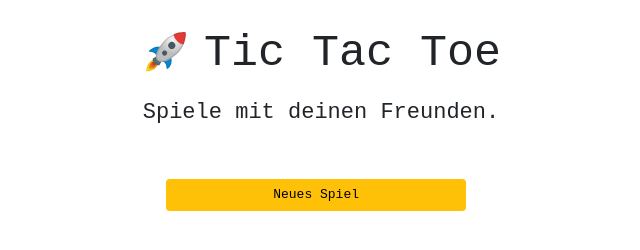
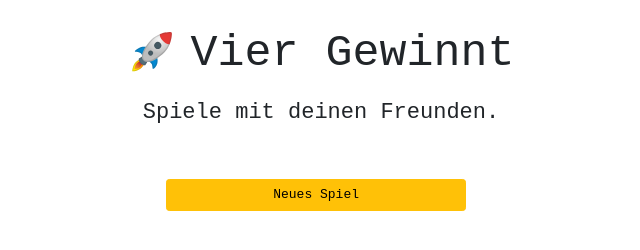
Before and after one commit to wentzien/connectfour-client, a plain HTML site: page index.html in a window 1280 px wide. Shown: the whole page, without its empty margins (319-959 px from the left). Drawn offline with nearby package versions, Linux system fonts and the light colour scheme.

Commit message:
title and heading

```diff
--- a/index.html
+++ b/index.html
@@ -8,7 +8,7 @@
           integrity="sha384-BmbxuPwQa2lc/FVzBcNJ7UAyJxM6wuqIj61tLrc4wSX0szH/Ev+nYRRuWlolflfl" crossorigin="anonymous">
     <link href="/css/styles.css" rel="stylesheet" />
 
-    <title>Tic Tac Toe</title>
+    <title>Vier Gewinnt</title>
     <link rel="icon" href="img/rocket-icon.ico">
 </head>
 <body>
@@ -16,7 +16,7 @@
 
     <hgroup id="home" class="container">
         <img class="logo m-2" src="img/rocket-icon.svg">
-        <h1 class="heading m-2">Tic Tac Toe</h1>
+        <h1 class="heading m-2">Vier Gewinnt</h1>
         <h2 id="score" class="score m-3">Spiele mit deinen Freunden.</span></h2>
     </hgroup>
 
```
Also changed, not shown: game.html (+2 -2 lines).
